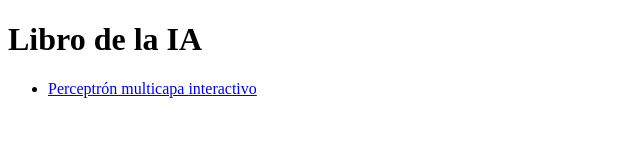
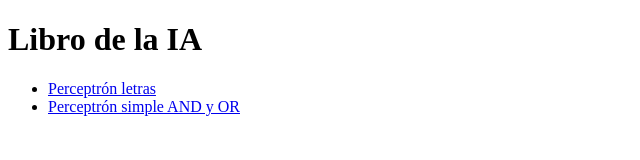
Before and after one commit to Universidad-Cenfotec/Libro-de-la-IA, a plain HTML site: page docs/index.html in a window 1280 px wide. Shown: the whole page, without its empty margins (0-640 px from the left). Drawn offline with Linux system fonts and the light colour scheme.

Commit message:
Update index.html

```diff
--- a/docs/index.html
+++ b/docs/index.html
@@ -9,7 +9,8 @@
 <h1>Libro de la IA</h1>
 
 <ul>
-   <li><a href="perceptron/index.html">Perceptrón multicapa interactivo</a></li>
+   <li><a href="perceptron/index.html">Perceptrón letras</a></li>
+   <li><a href="and_or/index.html">Perceptrón simple AND y OR</a></li>
     <!-- Futuras aplicaciones -->
     <!--
     <li><a href="automata/">Autómatas finitos</a></li>
```
